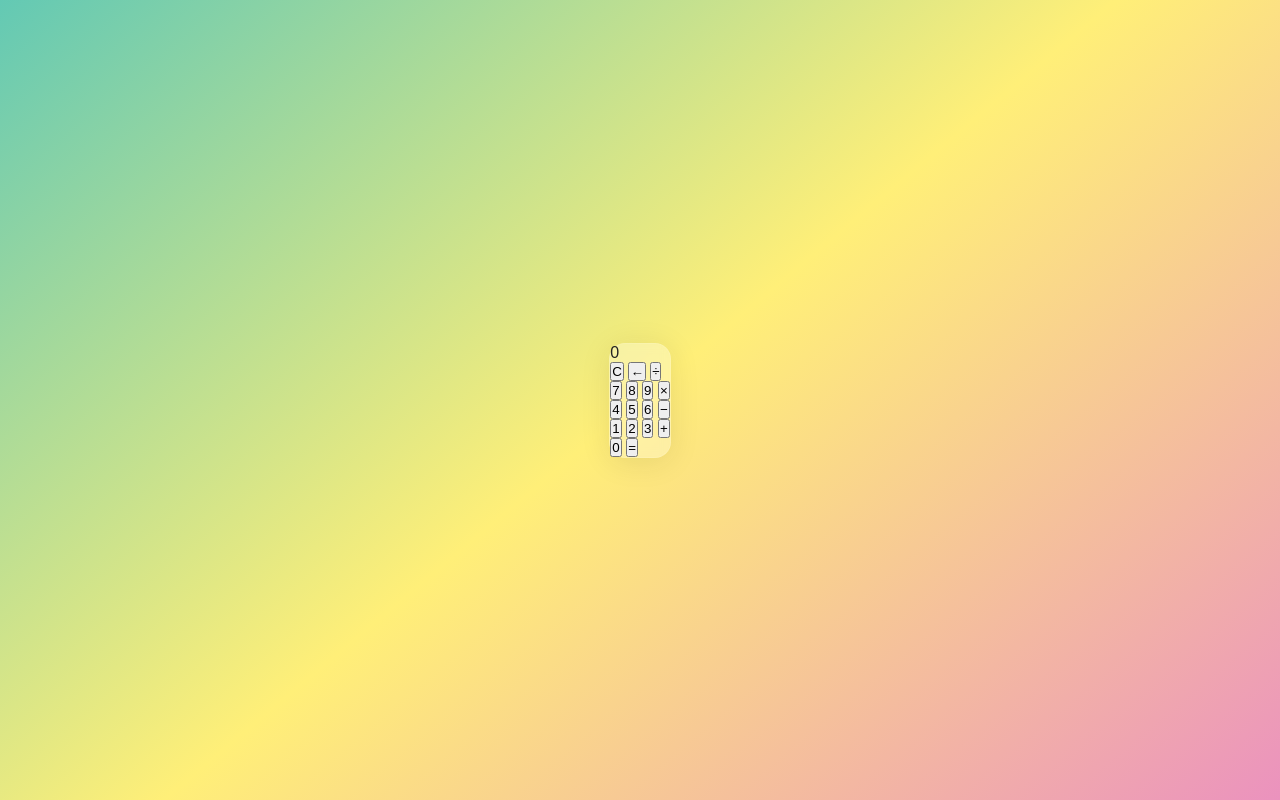
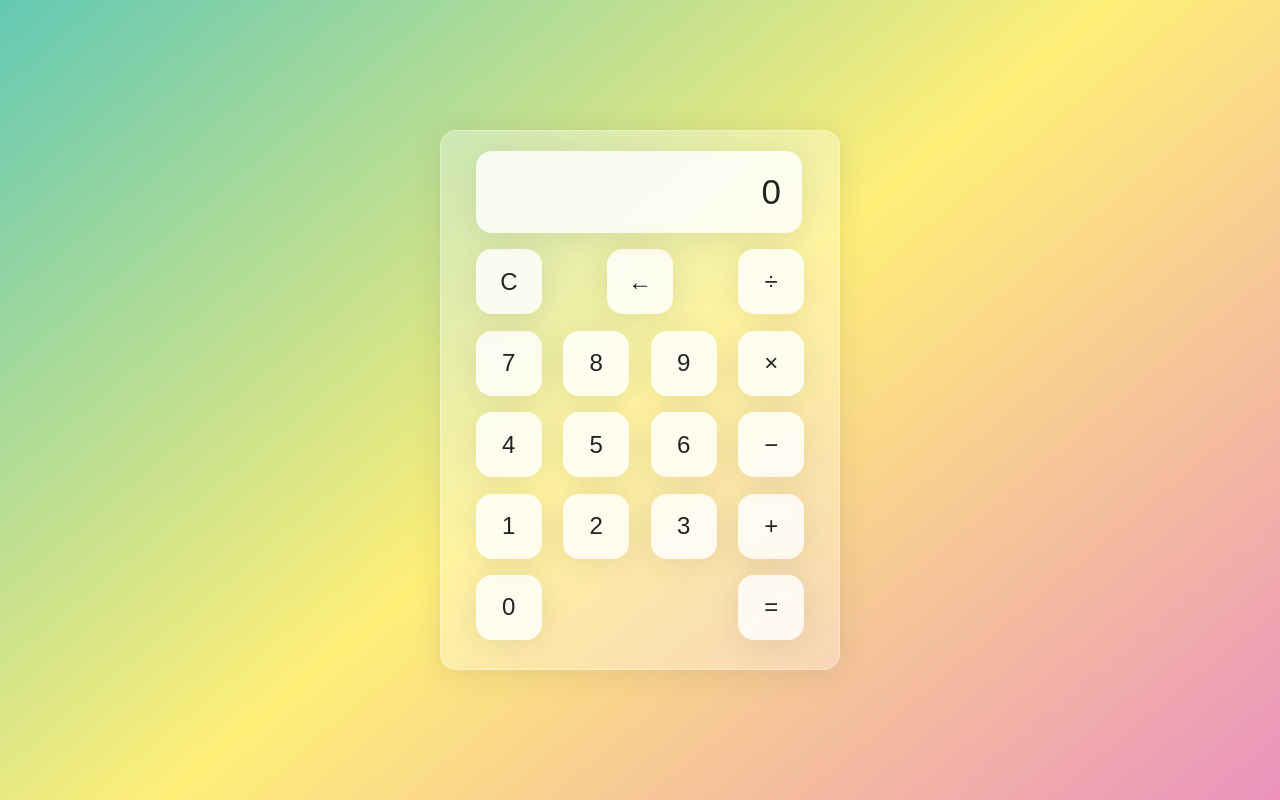
Before and after one commit to 777-JG/Calculator, a plain HTML site: page index.html in a window 1280 px wide. Drawn offline with Linux system fonts and the light colour scheme.

Commit message:
calc style

```diff
--- a/style.css
+++ b/style.css
@@ -24,13 +24,47 @@ body {
 .wrapper {
   backdrop-filter: blur(5.5px);
   -webkit-backdrop-filter: blur(5.5px);
-  background: rgba(255, 255, 255, 0.75);
-  border: 1px solid rgba(255, 255, 255, 0.01);
   border-radius: 16px;
   box-shadow: 0 4px 30px rgba(35, 35, 35, 0.1);
   color: #232323;
   backdrop-filter: blur(4px);
   -webkit-backdrop-filter: blur(4px);
   background: rgba(255, 255, 255, 0.3);
-  border: 1px solid rgba(255, 255, 255, 0.1);
+  border: 1px solid rgba(255, 255, 255, 0.34);
+  flex-basis: 400px;
+  height: 540px;
+  padding: 20px 35px;
 }
+
+.screen {
+  backdrop-filter: blur(5.5px);
+  -webkit-backdrop-filter: blur(5.5px);
+  background: rgba(255, 255, 255, 0.75);
+  border: 1px solid rgba(255, 255, 255, 0.01);
+  border-radius: 16px;
+  box-shadow: 0 4px 30px rgba(35, 35, 35, 0.1);
+  color: #232323;
+  font-size: 35px;
+  overflow: auto;
+  padding: 20px;
+  text-align: right;
+  width: 326px;
+}
+
+.calc-button-row {
+  display: flex;
+  justify-content: space-between;
+  margin: 5% 0;
+}
+.calc-button {
+  backdrop-filter: blur(5.5px);
+  background: rgba(255, 255, 255, 0.75);
+  border: 1px solid rgba(255, 255, 255, 0.01);
+  border-radius: 16px;
+  box-shadow: 0 4px 30px rgba(35, 35, 35, 0.1);
+  color: #232323;
+  flex-basis: 20%;
+  font-family: inherit;
+  font-size: 24px;
+  height: 65px;
+}
```
